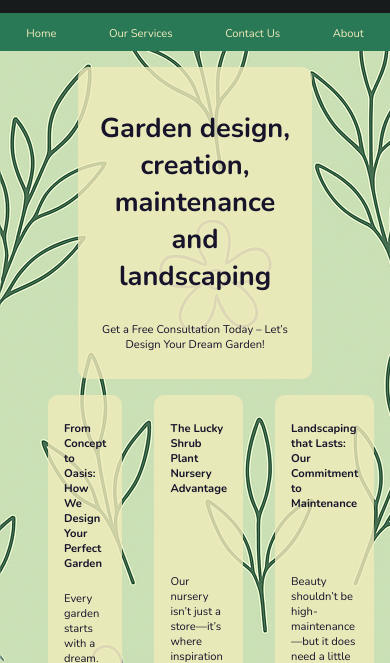
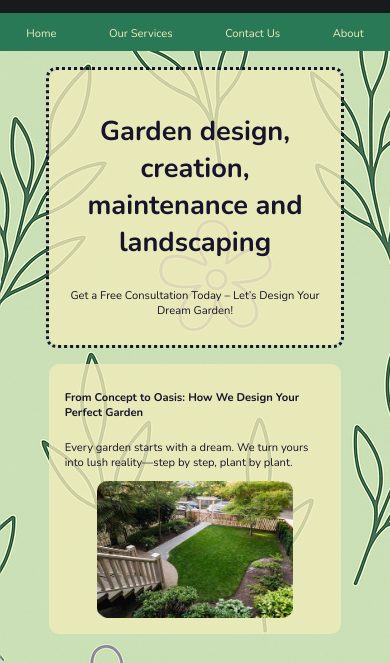
Before and after one commit to GuillermoDuran/LuckyShrub, a plain HTML site: page js/index.html in a window 390 px wide. Shown: the part 134-797 px from the top of the page. Drawn offline with nearby package versions, Linux system fonts and the light colour scheme.

Commit message:
More responsive stuff

```diff
--- a/css/styles.css
+++ b/css/styles.css
@@ -70,6 +70,9 @@ section {
     margin-left: auto;
     margin-right: auto;
     text-align: center;
+    border-style: dotted;
+    border-color: #17132a;
+    border-radius: 10px;
 }
 
 .info-content {
@@ -104,7 +107,7 @@ footer div {
     padding-top: 5.5rem;
 }
 
-@media (max-width: 900px) {
+@media (max-width: 1024px) {
     h1 {
         font-size: 1.9rem;
     }
@@ -116,16 +119,6 @@ footer div {
 
 @media (max-width: 800px) {
     h1 {
-        font-size: 1.8rem;
-    }
-
-    h2, ul a, p {
-        font-size: 0.8rem;
-    }
-}
-
-@media (max-width: 640px) {
-    h1 {
         font-size: 1.7rem;
     }
 
@@ -133,3 +126,27 @@ footer div {
         font-size: 0.7rem;
     }
 }
+
+@media (max-width: 650px) {
+
+    section {
+        width: 75%;
+        flex-direction: column;
+        margin-left: auto;
+        margin-right: auto;
+    }
+
+    #promotional-content section {
+        width: 75%;
+    }
+
+    .info-content {
+        margin-top: 1rem;
+        margin-left: auto;
+        margin-right: auto;
+    }
+
+    footer {
+        margin-top: 1rem;
+    }
+}
```
